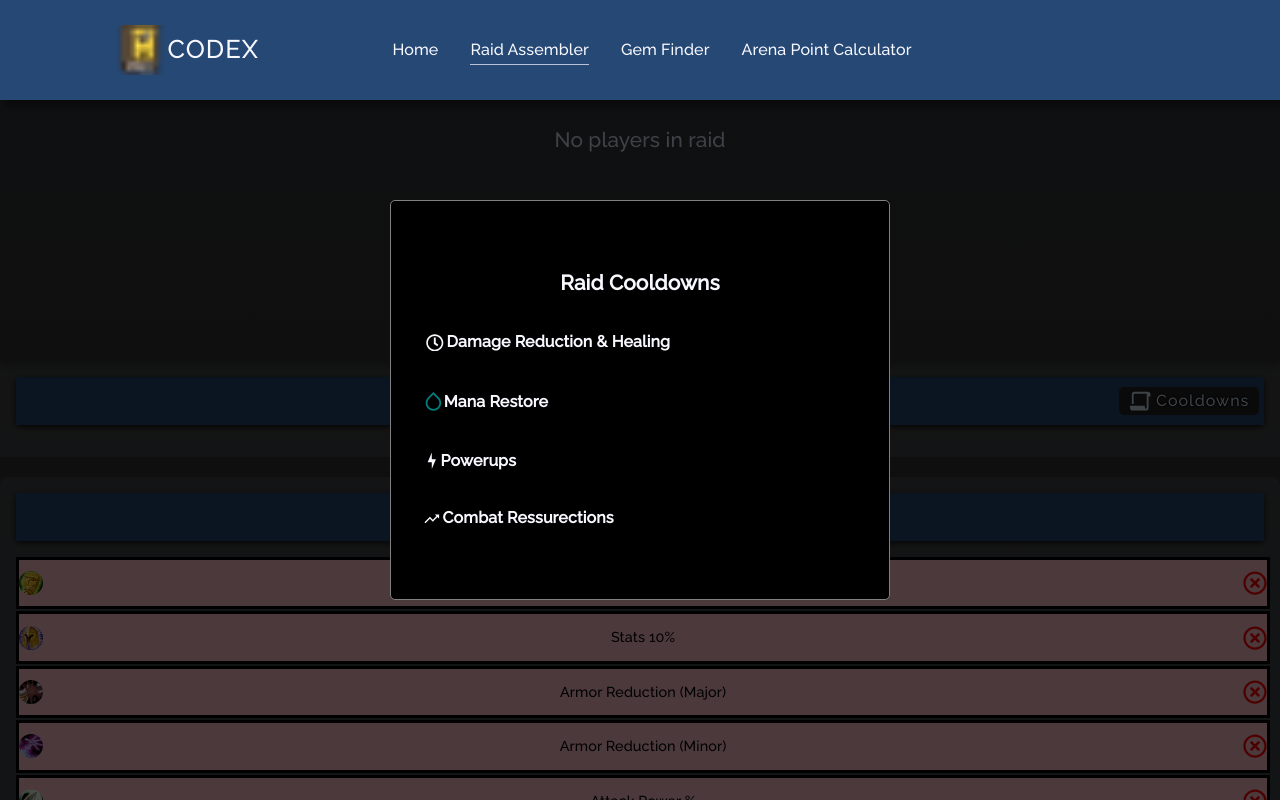
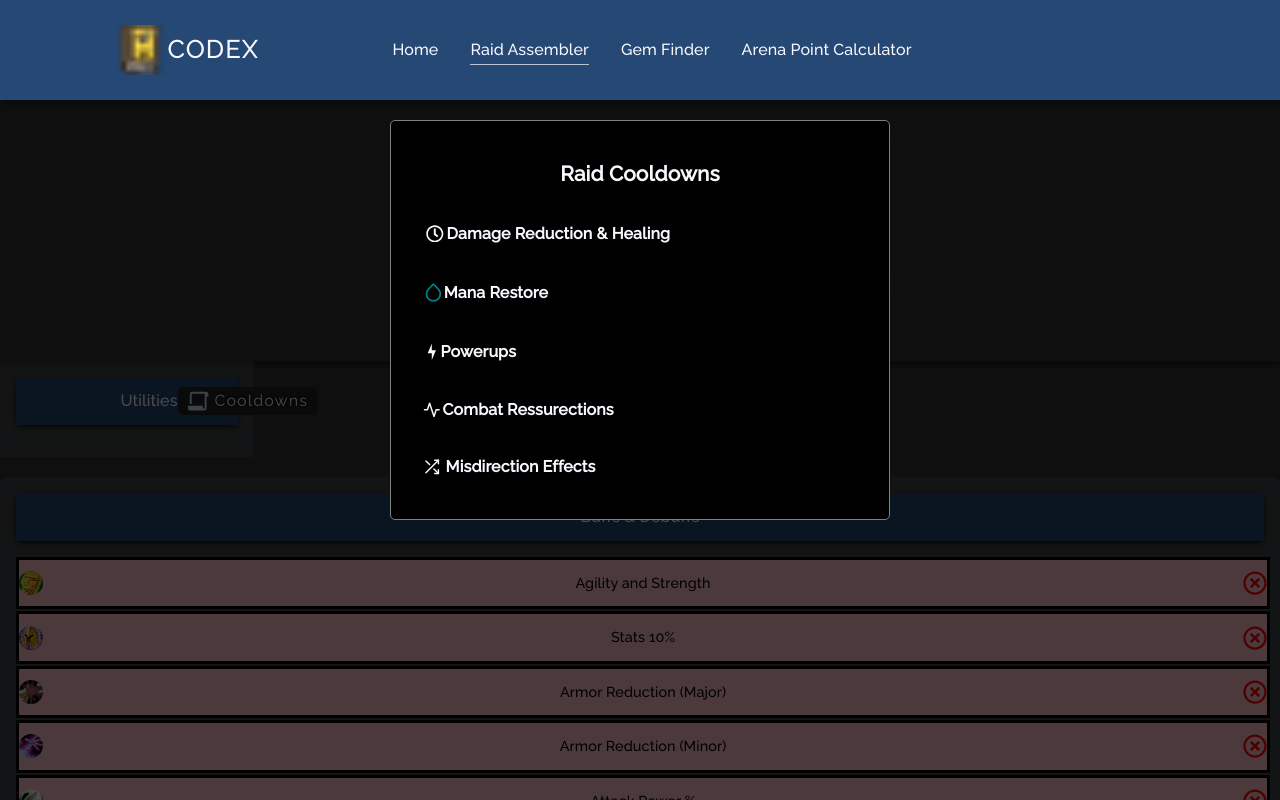
Before and after one commit to MarcusMohns/Codex-Online, a React (Create React App) app: page /raidassembler in a window 1280 px wide. Both pictures are taken after a click on the element "Cooldowns". Shown: the part 518-1318 px from the top of the page. Built offline with nearby package versions, Linux system fonts and the light colour scheme.

Commit message:
added misdirection spells to cd panel + made utility scrollable

```diff
--- a/src/components/RaidCooldowns.js
+++ b/src/components/RaidCooldowns.js
@@ -5,6 +5,7 @@ import {
   StyledRaidCooldowns,
   PowerUpIcon,
   CombatResIcon,
+  MisdirectionCooldownIcon,
 } from "./styles/RaidAssembler.styled";
 import Utilities from "./Utilities";
 
@@ -22,26 +23,30 @@ const RaidCooldowns = ({
     "Divine Hymn",
     "Pain Suppression",
   ];
-  const ManaCooldowns = ["Mana Tide Totem", "Hymn of Hope", "Innervate"];
-  const CombatResCooldowns = ["Rebirth"];
-  const PowerUpCooldowns = ["Hysteria", "Power Infusion", "Bloodlust/Heroism"];
+  const manaCooldowns = ["Mana Tide Totem", "Hymn of Hope", "Innervate"];
+  const combatResCooldowns = ["Rebirth"];
+  const powerUpCooldowns = ["Hysteria", "Power Infusion", "Bloodlust/Heroism"];
+  const misdirectCooldowns = ["Misdirection", "Tricks of the Trade"];
   const raidUtilities = Object.values(utilities);
 
   const ourRaidCooldowns = [];
   const ourManaCooldowns = [];
   const ourBattleResCooldowns = [];
   const ourPowerUpCooldowns = [];
+  const ourMisdirectCooldowns = [];
 
   for (let ourUtilities of raidUtilities) {
     for (let utility of ourUtilities) {
       if (raidCooldowns.includes(utility.name)) {
         ourRaidCooldowns.push([utility]);
-      } else if (ManaCooldowns.includes(utility.name)) {
+      } else if (manaCooldowns.includes(utility.name)) {
         ourManaCooldowns.push([utility]);
-      } else if (CombatResCooldowns.includes(utility.name)) {
+      } else if (combatResCooldowns.includes(utility.name)) {
         ourBattleResCooldowns.push([utility]);
-      } else if (PowerUpCooldowns.includes(utility.name)) {
+      } else if (powerUpCooldowns.includes(utility.name)) {
         ourPowerUpCooldowns.push([utility]);
+      } else if (misdirectCooldowns.includes(utility.name)) {
+        ourMisdirectCooldowns.push([utility]);
       }
     }
   }
@@ -72,6 +77,11 @@ const RaidCooldowns = ({
           Combat Ressurections
         </h3>
         <Utilities utilities={ourBattleResCooldowns} />
+        <h3 className="cooldown-subheader">
+          <MisdirectionCooldownIcon />
+          Misdirection Effects
+        </h3>
+        <Utilities utilities={ourMisdirectCooldowns} />
       </div>
     </StyledRaidCooldowns>
   );
--- a/src/components/styles/RaidAssembler.styled.js
+++ b/src/components/styles/RaidAssembler.styled.js
@@ -13,12 +13,13 @@ import { RiUpload2Fill } from "@react-icons/all-files/ri/RiUpload2Fill";
 import { CgDrop } from "@react-icons/all-files/cg/CgDrop";
 import { FaRegClock } from "@react-icons/all-files/fa/FaRegClock";
 import { GiElectric } from "@react-icons/all-files/gi/GiElectric";
-import { MdTrendingUp } from "@react-icons/all-files/md/MdTrendingUp";
+import { FiActivity } from "@react-icons/all-files/fi/FiActivity";
 import { RiFilePaper2Line } from "@react-icons/all-files/ri/RiFilePaper2Line";
 import { GiBroadsword } from "@react-icons/all-files/gi/GiBroadsword";
 import { FiShield } from "@react-icons/all-files/fi/FiShield";
 import { TiPlusOutline } from "@react-icons/all-files/ti/TiPlusOutline";
 import { CgCopy } from "@react-icons/all-files/cg/CgCopy";
+import { FiShuffle } from "@react-icons/all-files/fi/FiShuffle";
 
 import COLORS from "../../components";
 
@@ -1002,17 +1003,17 @@ export const StyledCategory = styled.div`
 
 export const UtilityContainer = styled.section`
   display: flex;
-  flex-direction: column;
-  align-items: center;
+  flex-direction: row;
+  align-items: flex-start;
+  justify-content: center;
+  align-content: flex-start;
+
   box-sizing: border-box;
   flex-wrap: wrap;
   background-color: ${COLORS.fadedBackground};
+  min-height: 100%;
+  height: auto;
   padding: 1rem;
-  min-height: 100%;
-  min-width: 100%;
-  height: auto;
-  overflow: hidden;
-
   @media (min-width: 1300px) {
     grid-area: Utils;
     margin-bottom: 0px;
@@ -1021,15 +1022,22 @@ export const UtilityContainer = styled.section`
 `;
 
 export const StyledUtilities = styled.div`
+  box-sizing: border-box;
   display: flex;
   flex-wrap: wrap;
   flex-direction: row;
+  align-items: center;
   justify-content: center;
-  align-items: center;
-  min-height: 100%;
-  height: auto;
   min-width: 100%;
   max-width: 100%;
+  min-height: 100%;
+  overflow: scroll;
+  overflow-x: hidden;
+  padding-left: 20px;
+
+  @media (min-width: 1300px) {
+    max-height: 420px;
+  }
 `;
 
 export const StyledUtility = styled.div`
@@ -1474,7 +1482,7 @@ export const StyledRaidCooldowns = styled.div`
     position: fixed;
     margin-left: auto;
     margin-right: auto;
-    top: 25%;
+    top: 15%;
     left: 0;
     right: 0;
     text-align: center;
@@ -1767,12 +1775,16 @@ export const CooldownIcon = styled(FaRegClock)`
 export const PowerUpIcon = styled(GiElectric)`
   font-size: 1.1em;
 `;
-export const CombatResIcon = styled(MdTrendingUp)`
+export const CombatResIcon = styled(FiActivity)`
   font-size: 1.1em;
   margin-right: 2px;
 `;
 export const RaidCooldownIcon = styled(RiFilePaper2Line)`
   font-size: 1.4em;
+  margin-right: 5px;
+`;
+export const MisdirectionCooldownIcon = styled(FiShuffle)`
+  font-size: 1.1em;
   margin-right: 5px;
 `;
 export const DpsIcon = styled(GiBroadsword)`
```
